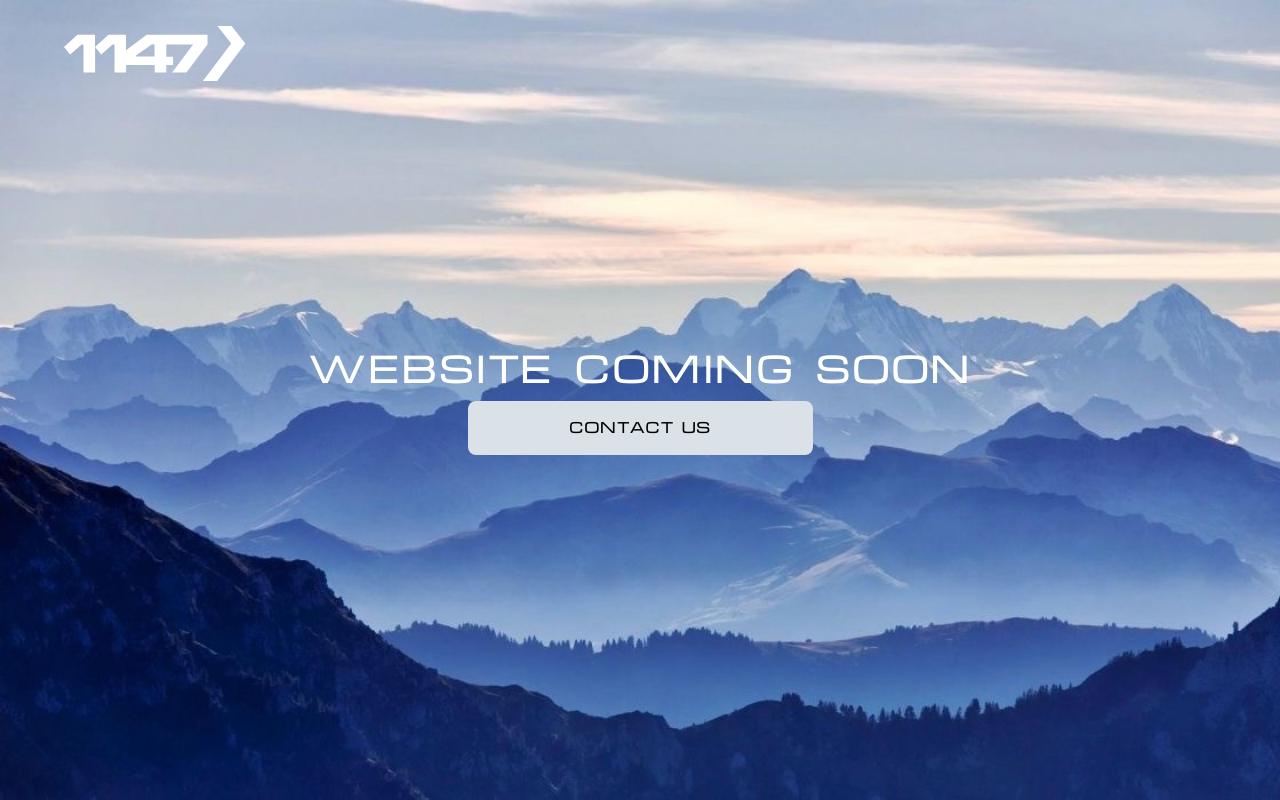
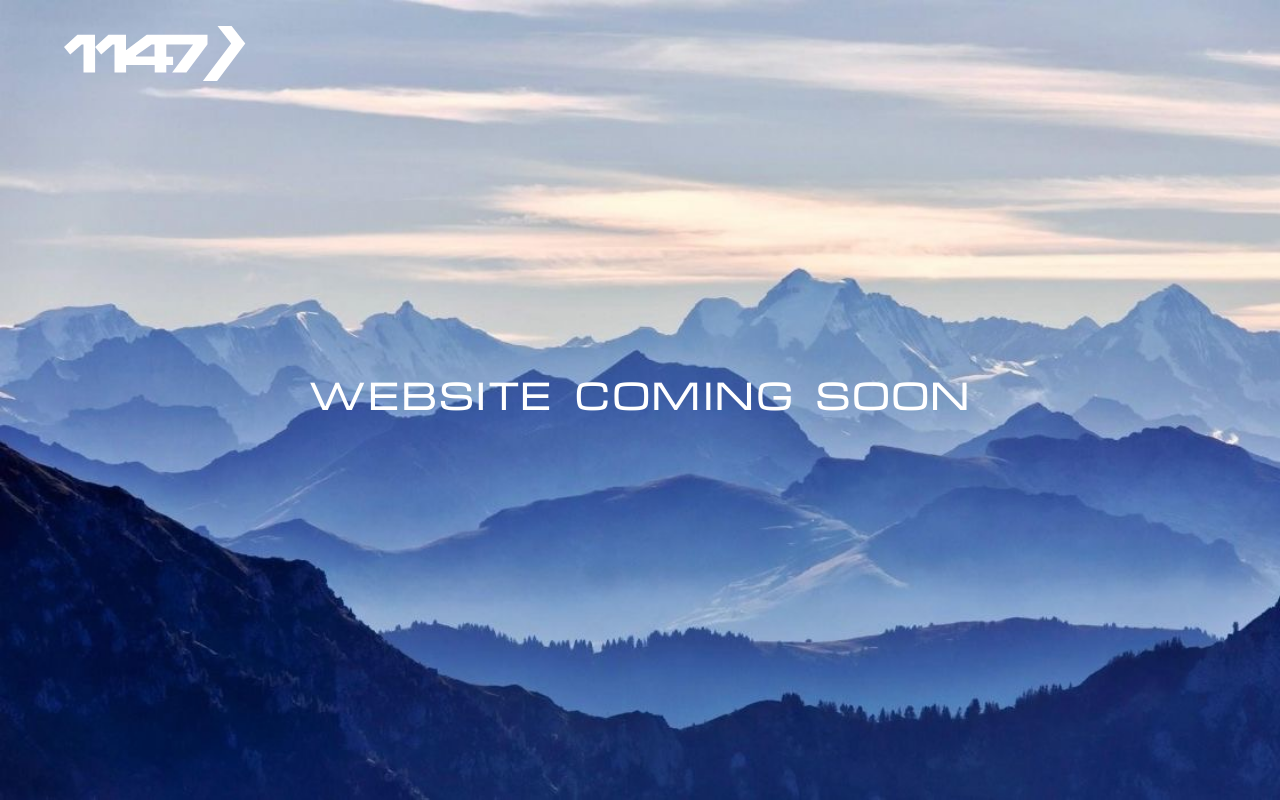
Before and after one commit to MrGorlenko/1147_frontend, a React (Create React App) app: page / in a window 1280 px wide. Built offline with nearby package versions, Linux system fonts and the light colour scheme.

Commit message:
button removed

```diff
--- a/src/App.js
+++ b/src/App.js
@@ -55,9 +55,9 @@ function App() {
 		setShowModal(false);
 	};
 
-	const onShowHandler = () => {
-		setShowModal(true);
-	};
+	// const onShowHandler = () => {
+	// 	setShowModal(true);
+	// };
 
 	return (
 		<div className="app">
@@ -66,9 +66,9 @@ function App() {
 			</header>
 			<div className="content">
 				<h1>Website coming soon</h1>
-				<button className="button" onClick={onShowHandler}>
+				{/* <button className="button" onClick={onShowHandler}>
 					Contact us
-				</button>
+				</button> */}
 			</div>
 
 			<ModalComponent show={showModal} onHide={onHideHandler}>
```
Also changed, not shown: 1 other file (tests, documents, lock files or other folders).
